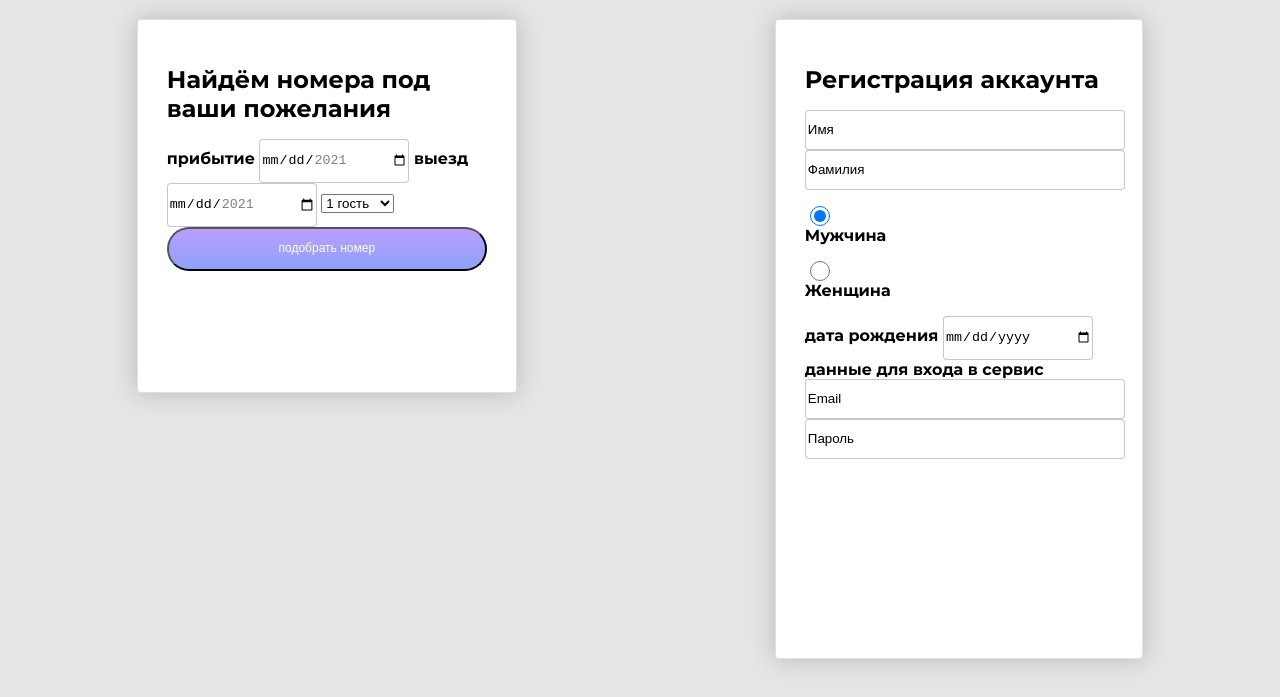
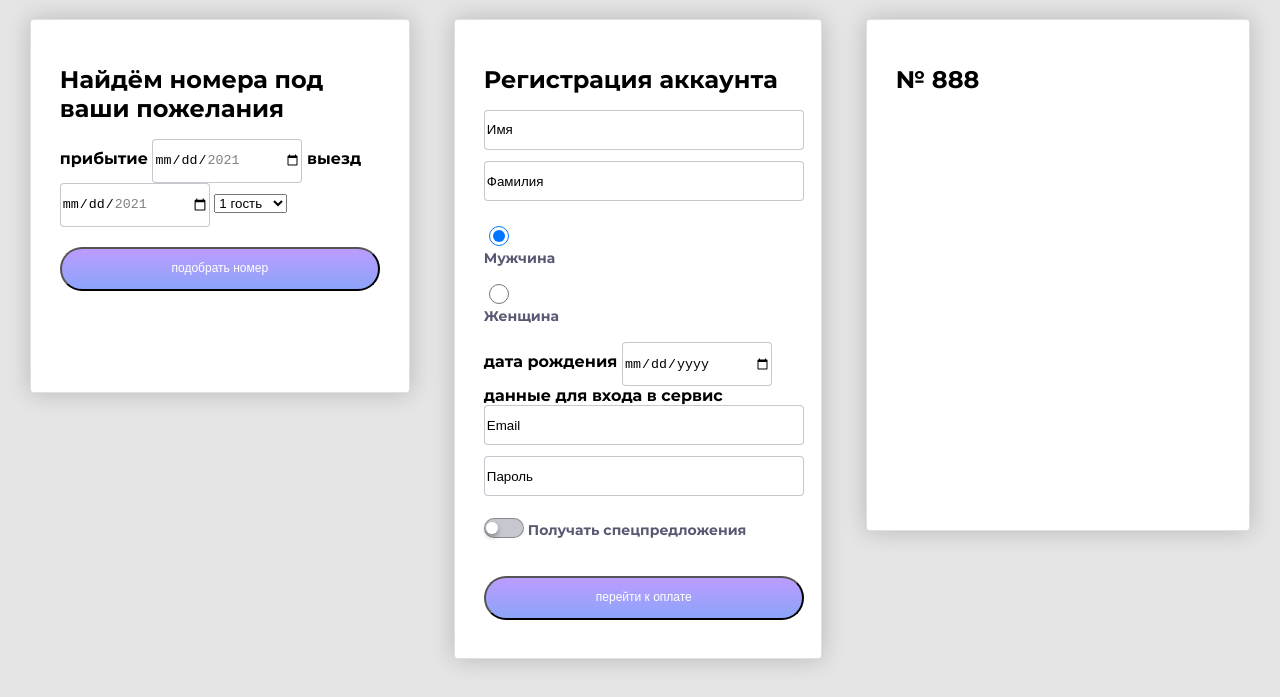
Before and after one commit to llVeraVerall/FrontendPj, a website built with webpack: page src/index.html in a window 1280 px wide. Shown: the part 103-800 px from the top of the page. Built offline with nearby package versions, Linux system fonts and the light colour scheme.

Commit message:
completed the second card;create a third

```diff
--- a/src/index.html
+++ b/src/index.html
@@ -41,17 +41,29 @@
             <h1 class="h1">Регистрация аккаунта</h1>
             <input value="Имя" class="input__two">
             <input value="Фамилия" class="input__two">
-            <p><input type="radio" class="gender" value="Мужчина" checked>Мужчина</p>
-            <p><input type="radio" class="gender" value="Женщина">Женщина</p>
+
+            <p><input type="radio" class="gender" name="raz" checked>Мужчина</p>
+            <p><input type="radio" class="gender" name="raz">Женщина</p>
 
             <label for="leaving">дата рождения</label>
-            <input type="date"
-                   placeholder="ДД.ММ.ГГГГ"
+            <input type="date" placeholder="ДД.ММ.ГГГГ"
                    min="1970-10-10" max="2021-12-31">
 
             <label>данные для входа в сервис</label>
             <input value="Email" class="input__two">
             <input value="Пароль" class="input__two">
+
+            <p style="margin-top: 10px;">
+            <label class="checkbox-ios">
+                <input type="checkbox">
+                <span class="checkbox-ios-switch"></span>
+                </label>
+                Получать спецпредложения
+            </p>
+            <button class="button">перейти к оплате</button>
+        </div>
+        <div class="three">
+            <h1 class="h1">№ 888</h1>
         </div>
     </div>
 </body>
--- a/src/styles/styles.css
+++ b/src/styles/styles.css
@@ -21,9 +21,16 @@ input{
    /* display: flex;
     justify-content: center;
     flex-wrap: wrap;*/
-
 }
 
+p{
+    font-family: 'Montserrat';
+    font-style: normal;
+    font-weight: 200;
+    font-size: 14px;
+    line-height: 24px;
+    color: rgba(31, 32, 65, 0.75);
+}
 
 .cards-list{
     display: flex;
@@ -43,8 +50,8 @@ input{
     flex-direction: column;
     justify-content: space-between;*/
     padding: 1.8rem;
+}
 
-}
 .two{
     width: 23rem;
     height: 40rem;
@@ -55,12 +62,14 @@ input{
     border-radius: 4px;
     padding: 1.8rem;
 }
+
 .h1{
     font-style: normal;
     font-weight: bold;
     font-size: 24px;
     line-height: 29px;
 }
+
 option{
     width: 20rem;
     height: 2.5rem;
@@ -74,15 +83,85 @@ option{
     color: #FFFFFF;
     font-size: 12px;
     line-height: 15px;
+    margin-top: 1.25rem;
+}
 
+.button:hover{
+    cursor: pointer;
 }
+
 .gender{
     display: flex;
     justify-content: space-around;
     width: 1.25rem;
     height: 1.25rem;
+    cursor: pointer;
 }
+
 .input__two{
     width: 20rem;
     height: 2.5rem;
+    margin-bottom: .7rem;
 }
+
+.checkbox-ios .checkbox-ios-switch {
+    position: relative;
+    display: inline-block;
+    box-sizing: border-box;
+    width: 2.5rem;
+    height: 1.25rem;
+    border-radius: 10px;
+    border: 1px solid rgba(0, 0, 0, .1);
+    vertical-align: top;
+    background: rgba(31, 32, 65, 0.25);
+    transition: .2s;
+}
+
+.checkbox-ios .checkbox-ios-switch:before {
+    content: '';
+    position: absolute;
+    top: 3px;
+    left: 1px;
+    display: inline-block;
+    width: 0.75rem;
+    height: 0.75rem;
+    border-radius: 10px;
+    background: white;
+    box-shadow: 0 3px 5px rgba(0, 0, 0, .3);
+    transition: .15s;
+}
+
+.checkbox-ios input[type=checkbox] {
+    display: block;
+    width: 0;
+    height: 0;
+    position: absolute;
+    z-index: -1;
+    opacity: 0;
+}
+
+.checkbox-ios input[type=checkbox]:not(:disabled):active + .checkbox-ios-switch:before {
+    box-shadow: inset 0 0 2px rgba(0, 0, 0, .3);
+}
+.checkbox-ios input[type=checkbox]:checked + .checkbox-ios-switch {
+    background: linear-gradient(180deg, #BC9CFF 0%, #8BA4F9 100%);
+}
+.checkbox-ios input[type=checkbox]:checked + .checkbox-ios-switch:before {
+    transform:translateX(28px);
+}
+/* Hover */
+.checkbox-ios input[type="checkbox"]:not(:disabled) + .checkbox-ios-switch {
+    cursor: pointer;
+    border-color: rgba(0, 0, 0, .3);
+}
+
+.three{
+    width: 24rem;
+    height: 32rem;
+    background: #FFFFFF;
+    border: 1px solid rgba(0, 0, 0, 0.12);
+    box-sizing: border-box;
+    box-shadow: 0px 0px 25px rgba(0, 0, 0, 0.2);
+    border-radius: 4px;
+    padding: 1.8rem;
+}
```
Also changed, not shown: src/assets/fonts/Montserrat-ExtraLight.ttf (added).
